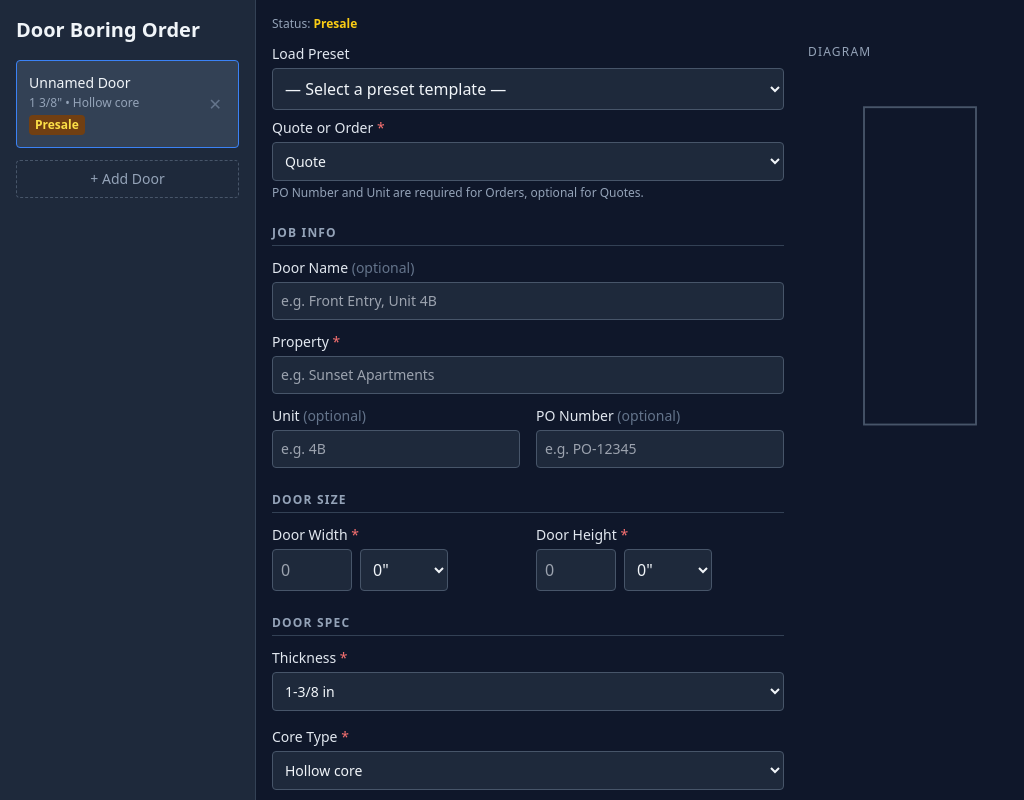
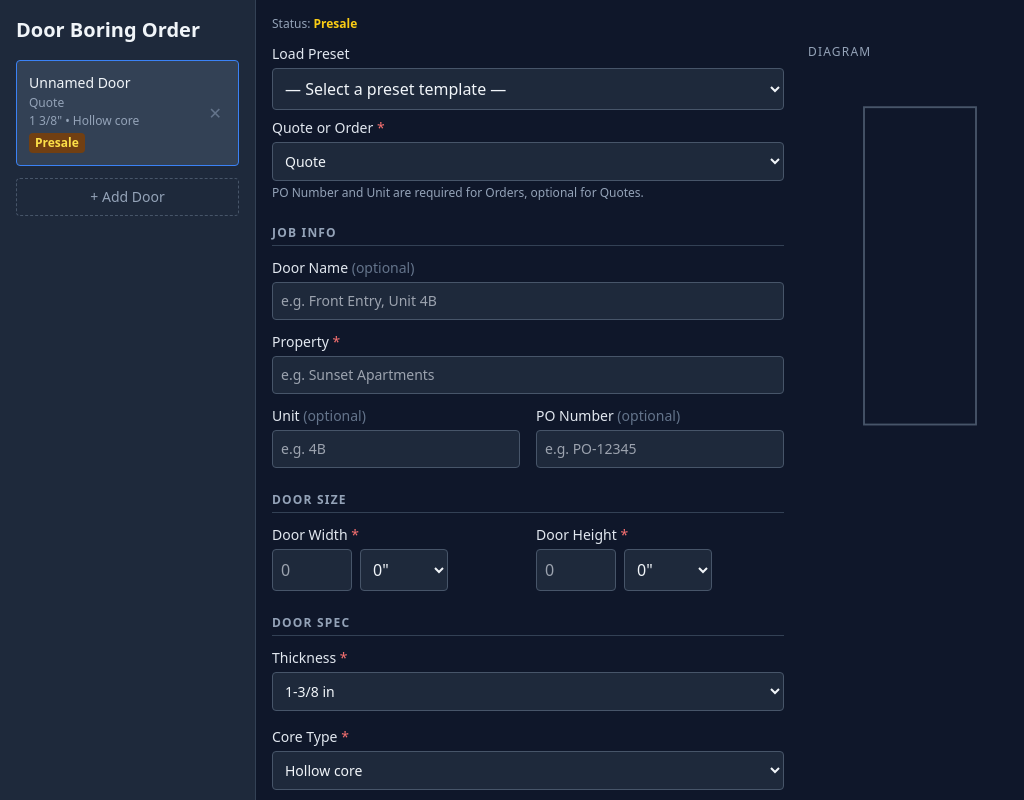
Before and after one commit to miklamx/door-fab-app, a React (Vite) app: page / in a window 1280 px wide. Shown: the top 800 px of the page, without its empty margins (0-1024 px from the left). Built offline with nearby package versions, Linux system fonts and the light colour scheme.

Commit message:
Refactor DoorCard to include docType and property

```diff
--- a/src/components/DoorCard.jsx
+++ b/src/components/DoorCard.jsx
@@ -13,7 +13,16 @@ function fmtCoreType(val) {
 }
 
 export default function DoorCard({ door, isActive, onSelect, onDelete }) {
-  const title = door.name || door.jobName || "Unnamed Door";
+  const docType = door.docType || "Quote";
+  const isOrder = docType === "Order";
+
+  const title = door.name || door.property || "Unnamed Door";
+
+  const metaParts = [docType];
+  if (door.unit) metaParts.push(`Unit ${door.unit}`);
+  if (isOrder && door.poNumber) metaParts.push(`PO ${door.poNumber}`);
+  const meta = metaParts.join(" • ");
+
   const spec = `${fmtThickness(door.thickness)} • ${fmtCoreType(door.coreType)}`;
 
   return (
@@ -31,6 +40,7 @@ export default function DoorCard({ door, isActive, onSelect, onDelete }) {
             {title}
           </div>
 
+          <div className="text-xs text-slate-400 truncate mt-0.5">{meta}</div>
           <div className="text-xs text-slate-400 truncate mt-0.5">{spec}</div>
 
           <span
```
